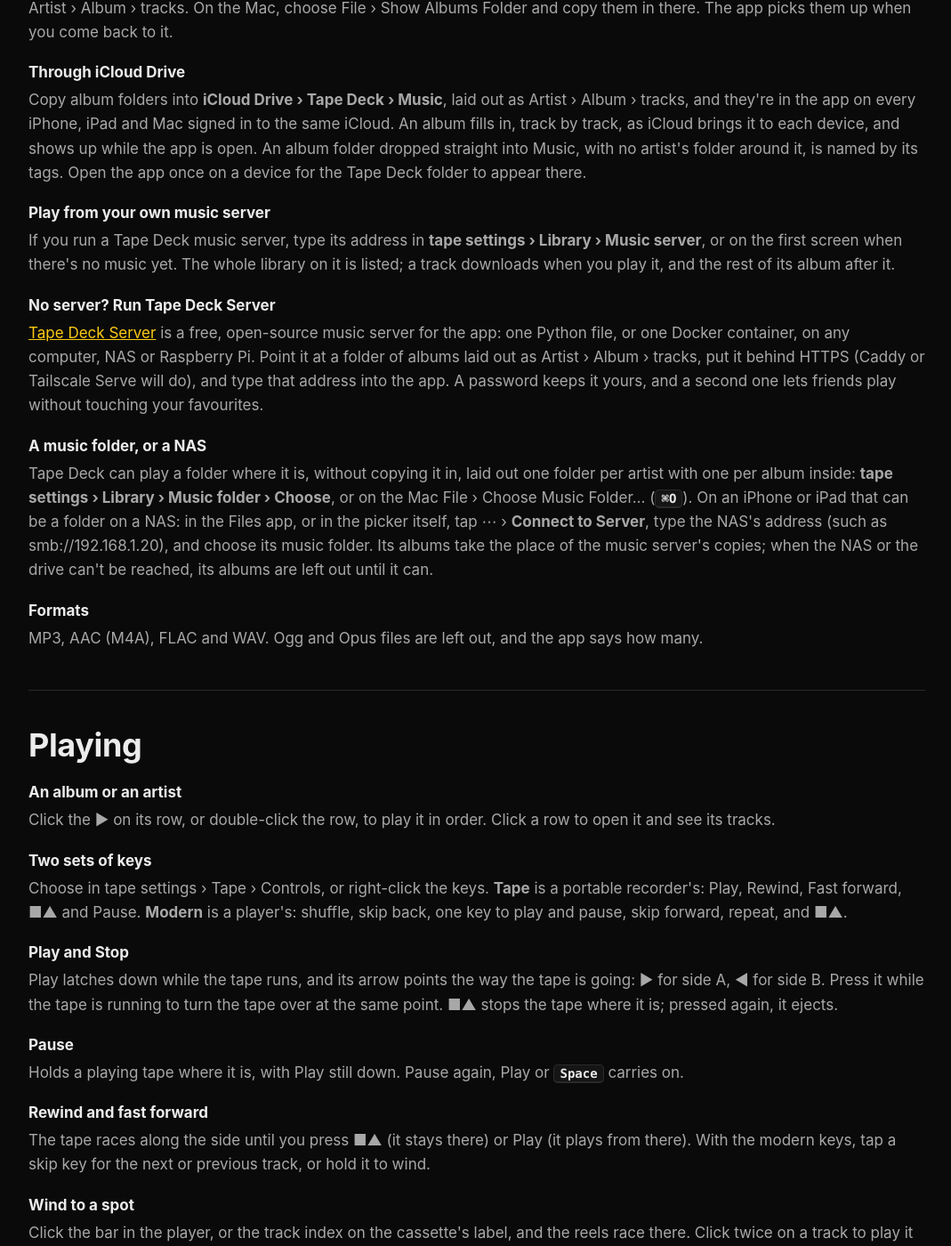
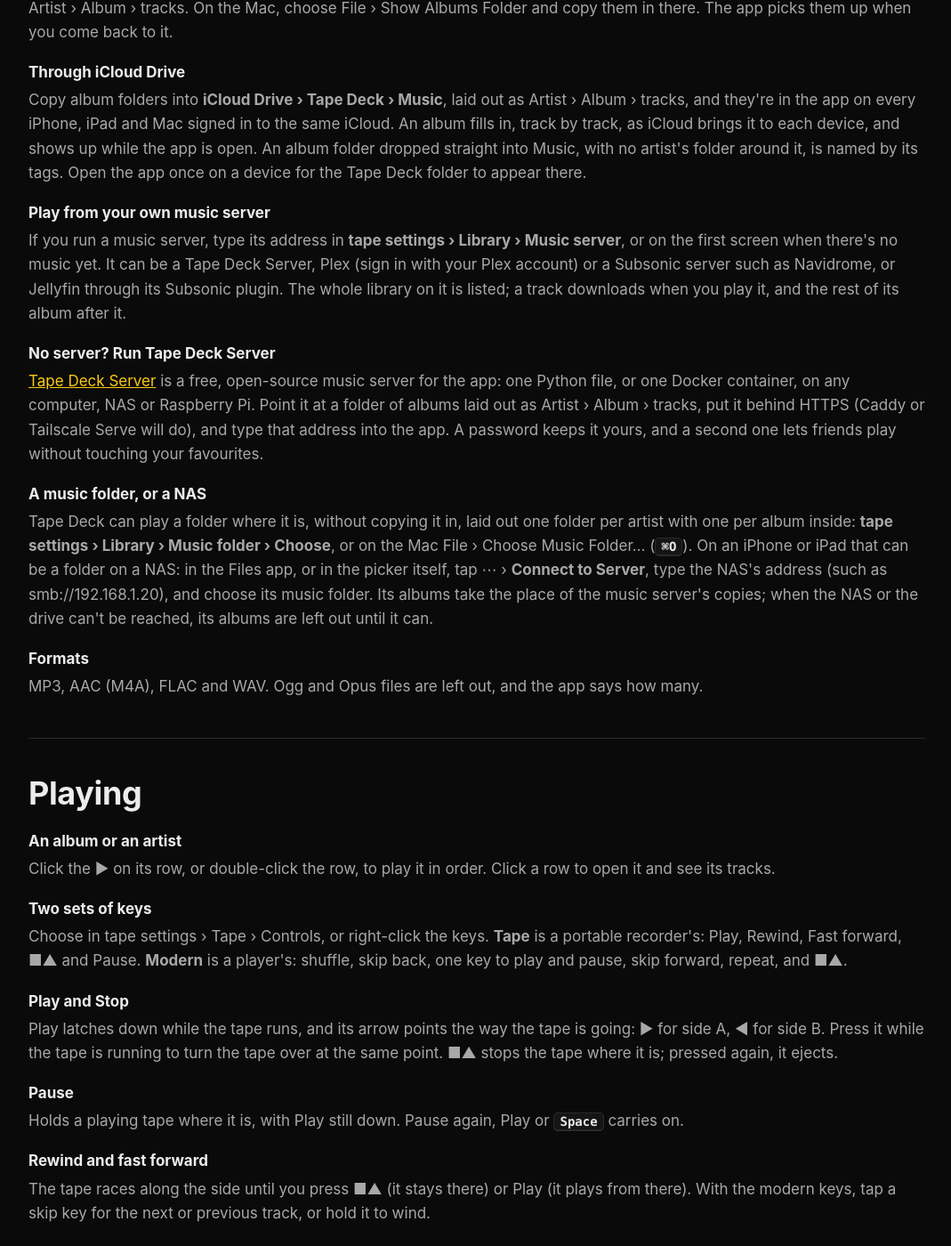
Before and after one commit to andybateman/andybateman.github.io, a Jekyll site: the page tapedeck/help.html, which Jekyll copies as it is, in a window 1280 px wide and 1400 px high, scrolled down 628 px. Shown: the whole window at 89% size, without its empty margins (104-1173 px from the left). Built offline with Jekyll 4.4.1, drawn with Linux system fonts in a browser that asks for light colours; some of the changed text lies outside the part shown.

Commit message:
/tapedeck/: the music's server may be Plex or a Subsonic server (Jellyfin, Navidrome); the mixtape entry's send clause out while Send this tape is off

```diff
--- a/tapedeck/help.html
+++ b/tapedeck/help.html
@@ -49,7 +49,7 @@
     <dt>Through iCloud Drive</dt>
     <dd>Copy album folders into <b>iCloud Drive › Tape Deck › Music</b>, laid out as Artist › Album › tracks, and they're in the app on every iPhone, iPad and Mac signed in to the same iCloud. An album fills in, track by track, as iCloud brings it to each device, and shows up while the app is open. An album folder dropped straight into Music, with no artist's folder around it, is named by its tags. Open the app once on a device for the Tape Deck folder to appear there.</dd>
     <dt>Play from your own music server</dt>
-    <dd>If you run a Tape Deck music server, type its address in <b>tape settings › Library › Music server</b>, or on the first screen when there's no music yet. The whole library on it is listed; a track downloads when you play it, and the rest of its album after it.</dd>
+    <dd>If you run a music server, type its address in <b>tape settings › Library › Music server</b>, or on the first screen when there's no music yet. It can be a Tape Deck Server, Plex (sign in with your Plex account) or a Subsonic server such as Navidrome, or Jellyfin through its Subsonic plugin. The whole library on it is listed; a track downloads when you play it, and the rest of its album after it.</dd>
     <dt>No server? Run Tape Deck Server</dt>
     <dd><a href="https://github.com/andybateman/tape-deck-server">Tape Deck Server</a> is a free, open-source music server for the app: one Python file, or one Docker container, on any computer, NAS or Raspberry Pi. Point it at a folder of albums laid out as Artist › Album › tracks, put it behind HTTPS (Caddy or Tailscale Serve will do), and type that address into the app. A password keeps it yours, and a second one lets friends play without touching your favourites.</dd>
     <dt>A music folder, or a NAS</dt>
--- a/tapedeck/index.html
+++ b/tapedeck/index.html
@@ -91,7 +91,7 @@
 
 <section aria-labelledby="library">
   <h2 id="library">Your whole library</h2>
-  <p>Tape Deck plays music you own. Copy it into the app, play a folder where it is (one on a NAS too), or point it at your own music server and play everything on it: <a href="https://github.com/andybateman/tape-deck-server">Tape Deck Server</a>, free and open source, serves a folder of albums from any computer. With an Apple Music subscription, your Apple Music library plays as tapes too.</p>
+  <p>Tape Deck plays music you own. Copy it into the app, play a folder where it is (one on a NAS too), or point it at your own music server and play everything on it: a <a href="https://github.com/andybateman/tape-deck-server">Tape Deck Server</a> (free and open source, it serves a folder of albums from any computer), Plex (sign in with your Plex account) or a Subsonic server such as Navidrome, or Jellyfin through its Subsonic plugin. With an Apple Music subscription, your Apple Music library plays as tapes too.</p>
   <div class="grid">
     <div class="card"><h3>Recent first</h3><p>The albums you listened to last, then what's new in your library.</p></div>
     <div class="card"><h3>Albums, artists, tracks</h3><p>Sort from one button, jump by letter, and search as you type. A search forgives a missing accent.</p></div>
```
Also changed, not shown: other parts of tapedeck/help.html (+1 -1 lines).
